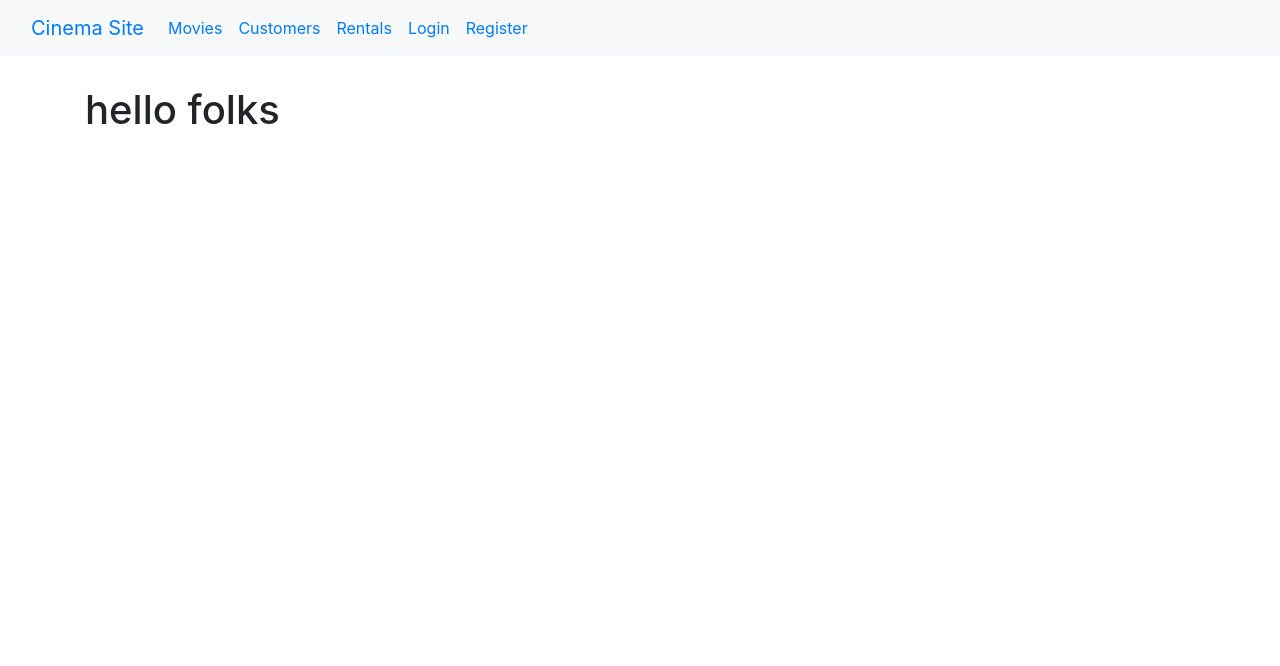
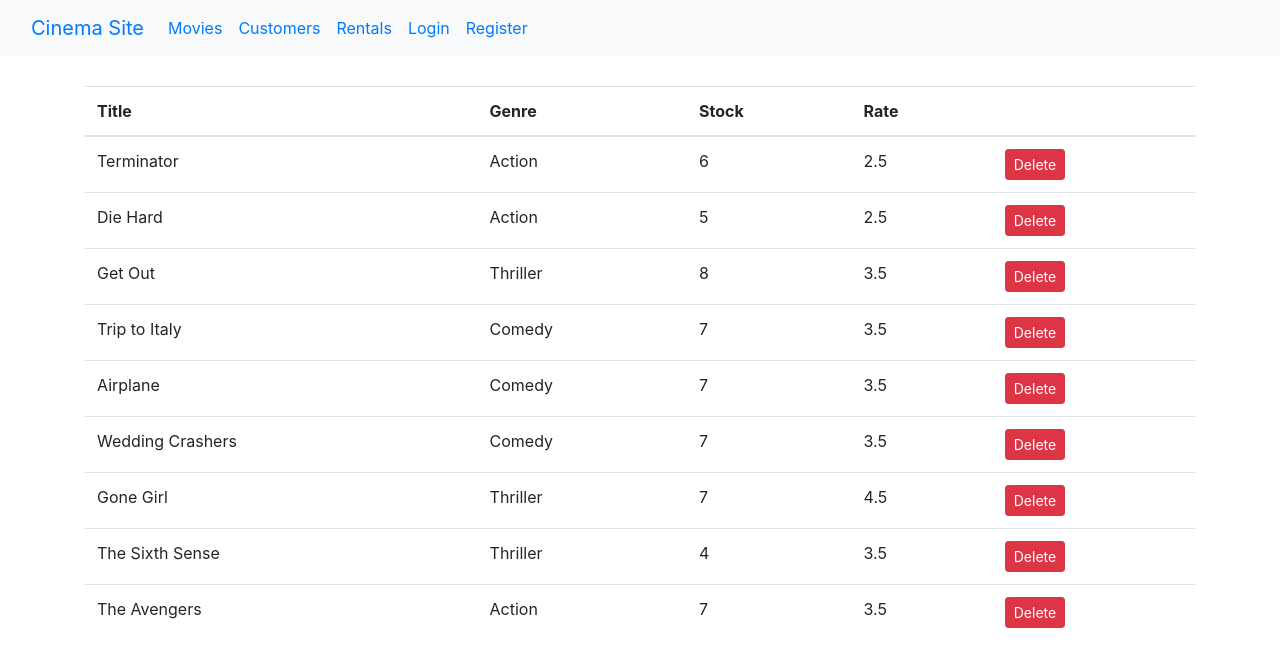
Before and after one commit to Ngeti258/Cinema-site, a React (Create React App) app: page /movies in a window 1280 px wide. Shown: the top 666 px of the page. Built offline with nearby package versions, Linux system fonts and the light colour scheme.

Commit message:
added features

```diff
--- a/src/components/movies.jsx
+++ b/src/components/movies.jsx
@@ -1,11 +1,44 @@
 import React, { Component } from 'react'
+//import Like from '.common/Like'
+import { getMovies } from '../services/fakeMovieService';
 class Movie extends Component {
-   state = {  }
+   state = {
+      movies:getMovies()
+    };
+   handleDelete=movie=>{
+      const movies = this.state.movies.filter(m=>m.id !==movie._id);
+      this.setState({movies})
+   }
    render() {
-      return (
-         <h1>hello folks</h1>
-      );
+      const {length:count}=this.state.movies;
+      if(count === 0) return <p>There are no movies in the database.</p>
+      return <table className="table">
+         <thead>
+            <tr>
+               <th>Title</th>
+               <th>Genre</th>
+               <th>Stock</th>
+               <th>Rate</th>
+               <th></th>
+            </tr>
+         </thead>
+         <tbody>
+            {this.state.movies.map(movie=>(
+            <tr key={movie._id}>
+               <td>{movie.title}</td>
+               <td>{movie.genre.name}</td>
+               <td>{movie.numberInStock}</td>
+               <td>{movie.dailyRentalRate}</td>
+               <td>
+                  <button onClick={this.handleDelete} className="btn btn-danger btn-sm">Delete</button>
+                  </td>
+            </tr>
+            ))}
+
+         </tbody>
+      </table>
    }
 }
 
+
 export default Movie;
```
